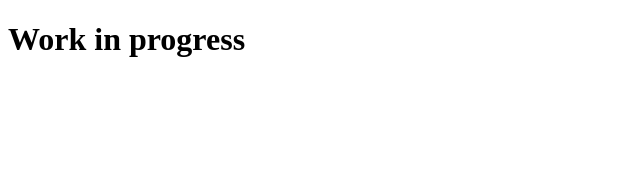
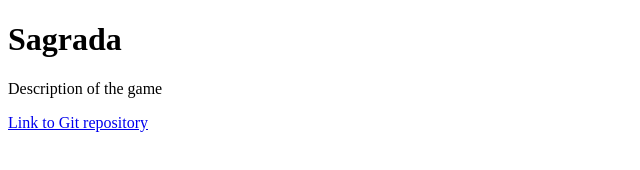
Before and after one commit to Snowman23/primu-, a plain HTML site: page pages/C.html in a window 1280 px wide. Shown: the whole page, without its empty margins (0-640 px from the left). Drawn offline with Linux system fonts and the light colour scheme.

Commit message:
Update C.html

```diff
--- a/pages/C.html
+++ b/pages/C.html
@@ -3,5 +3,9 @@
     <head>
         <meta charset="utf-8">
     </head>
-    <body><h1>Work in progress</h1></body>
+    <body>
+        <h1>Sagrada</h1>
+        <p>Description of the game</p>
+        <p><a href="https://github.com/Snowman23/Sagrada">Link to Git repository</a></p>
+    </body>
 </html>
```
